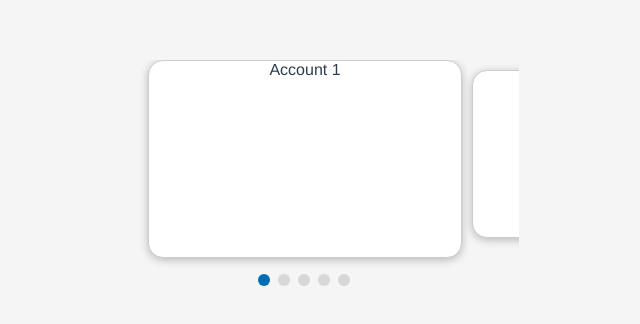
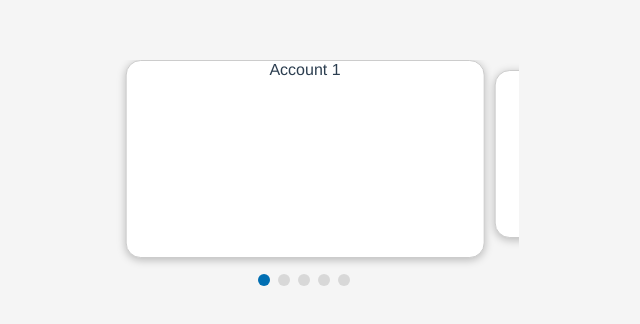
Before and after one commit to drinkingtheink/vue-swiperjs-demo, a Vue app: page / in a window 1280 px wide. Shown: the top 324 px of the page, without its empty margins (336-976 px from the left). Built offline with nearby package versions, Linux system fonts and the light colour scheme.

Commit message:
mobile polish experiment

```diff
--- a/src/components/AccountCarousel.vue
+++ b/src/components/AccountCarousel.vue
@@ -30,8 +30,10 @@ export default {
         },
         spaceBetween: 10, // achieves the 15px gap between carousel slides as prescribed in final design
         grabCursor: true,
-        slidesPerView: 'auto', // this combined with set width of carousel panes gives us the "peeking" effect
+        // slidesPerView: 'auto', // this combined with set width of carousel panes gives us the "peeking" effect
+        slidesPerView: 1.2,
         centeredSlides: true,
+        centerInsufficientSlides: true,
         a11y: {
           containerMessage: 'Your Accounts',
           paginationBulletMessage: 'Go to Account {{index}}',
@@ -112,7 +114,6 @@ export default {
   margin-top: 0;
   transform: scale(1);
   height: 196px;
-  width: 312px;
   margin-top: 0;
 }
 
```
